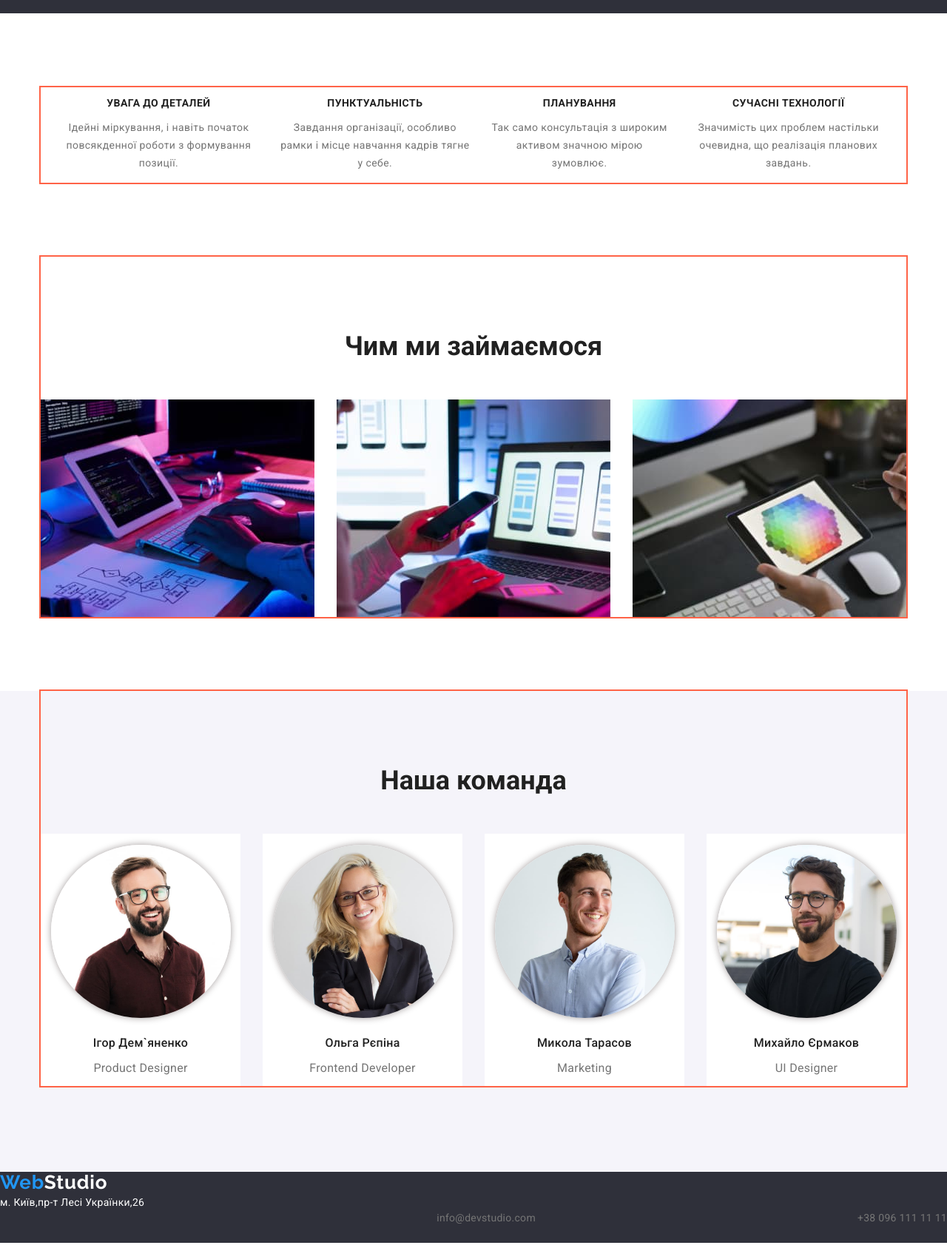
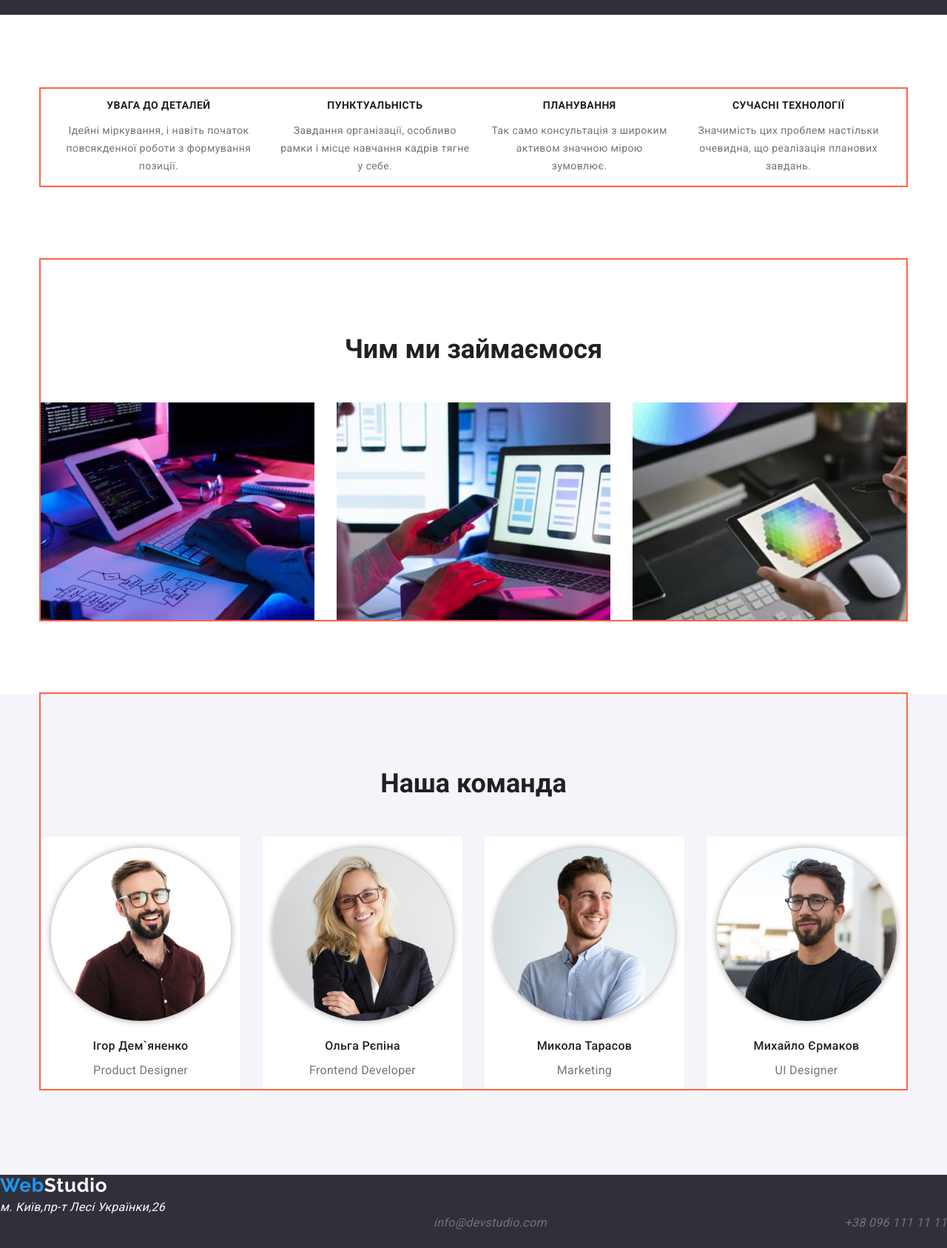
Before and after one commit to Kuchinskiy/task-html-css, a plain HTML site: page index.html in a window 1280 px wide. Shown: the part 640-2327 px from the top of the page at 74% size. Drawn offline with nearby package versions, Linux system fonts and the light colour scheme.

Commit message:
fonts_text

```diff
--- a/css/styles.css
+++ b/css/styles.css
@@ -39,12 +39,13 @@ input[type="radio"].visually-hidden {
 
 body {
 	/* margin: 0; */
+
 	/* Встроеные шрифты в системе пользователя на локальном клиенте */
-	font-family: -apple-system, BlinkMacSystemFont, avenir next, avenir, segoe ui, helvetica neue, helvetica, Cantarell, Ubuntu, roboto, noto, arial, sans-serif;
+	/* font-family: -apple-system, BlinkMacSystemFont, avenir next, avenir, segoe ui, helvetica neue, helvetica, Cantarell, Ubuntu, roboto, noto, arial, sans-serif; */
+
 	/* Кастомные шрифты с google.fonts внешнее подключение */
 	font-family: Roboto, sans-serif;
 	font-weight: 400;
-	font-size: 14px;
 }
 
 img {
@@ -237,10 +238,9 @@ section {
 }
 
 .title-desc {
-	font-family: 'Roboto';
 	font-weight: 700;
 	font-size: 14px;
-	line-height: 1.1;
+	line-height: 1.2;
 	letter-spacing: 0.03em;
 	text-transform: uppercase;
 	color: var(--title-desc-color);
@@ -346,7 +346,7 @@ section {
 
 /* FOOTER */
 .contacts-date {
-	font-style: normal;
+	/* font-style: normal; */
 	line-height: 1.7;
 }
 
```
